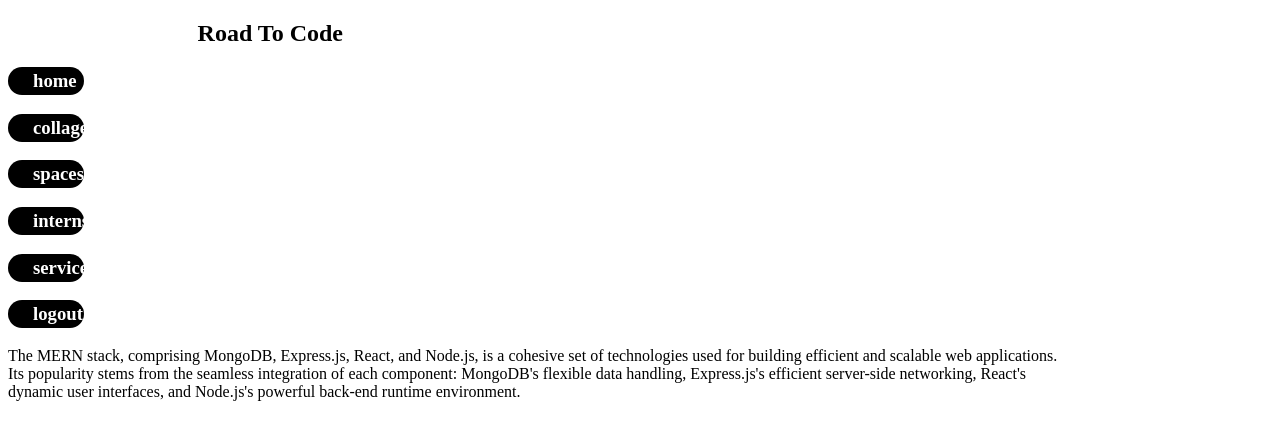
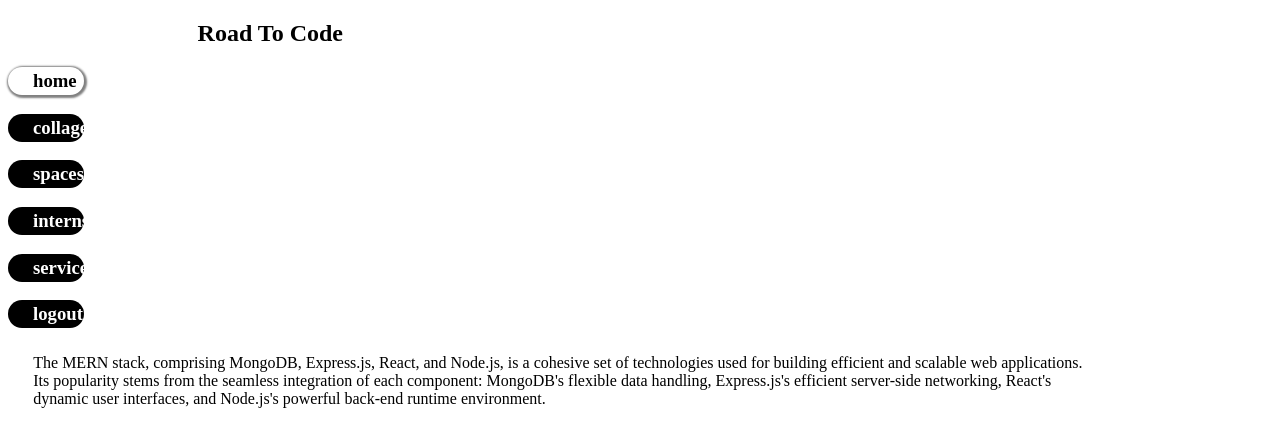
Before and after one commit to Adityagaurkar09/assignment-14, a plain HTML site: page index.html in a window 1280 px wide. In both pictures the pointer is over the element "home". Drawn offline with Linux system fonts and the light colour scheme.

Commit message:
box shadow and hover effect is added

```diff
--- a/index.html
+++ b/index.html
@@ -19,7 +19,15 @@
         border-radius: 20px;
 
     }
+    h3:hover{
+        background-color: white;
+        color: black;
+        box-shadow: 1px 1px 2px 2px gray;
+    }
 
+   .para{
+    margin: 2%;
+   }
 </style>
 <body>
 
```
